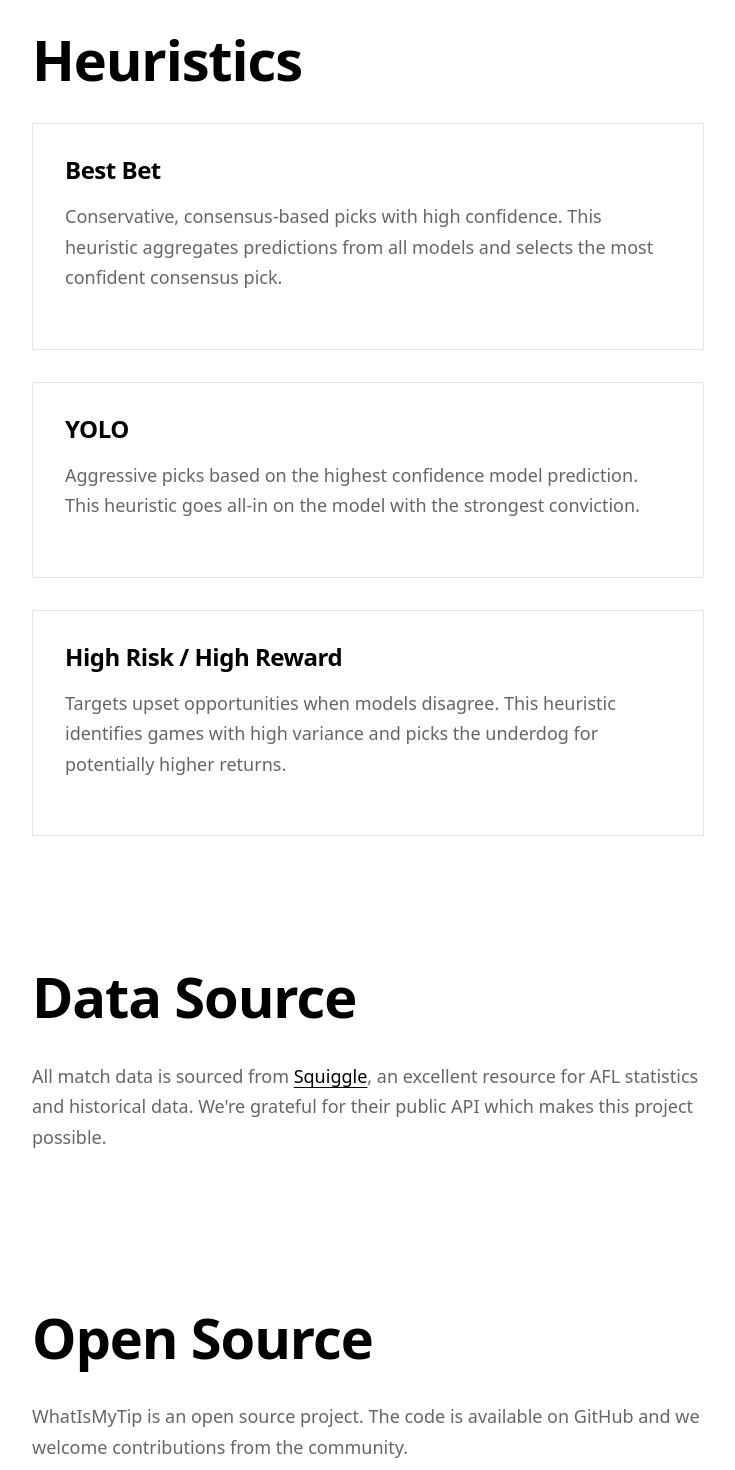
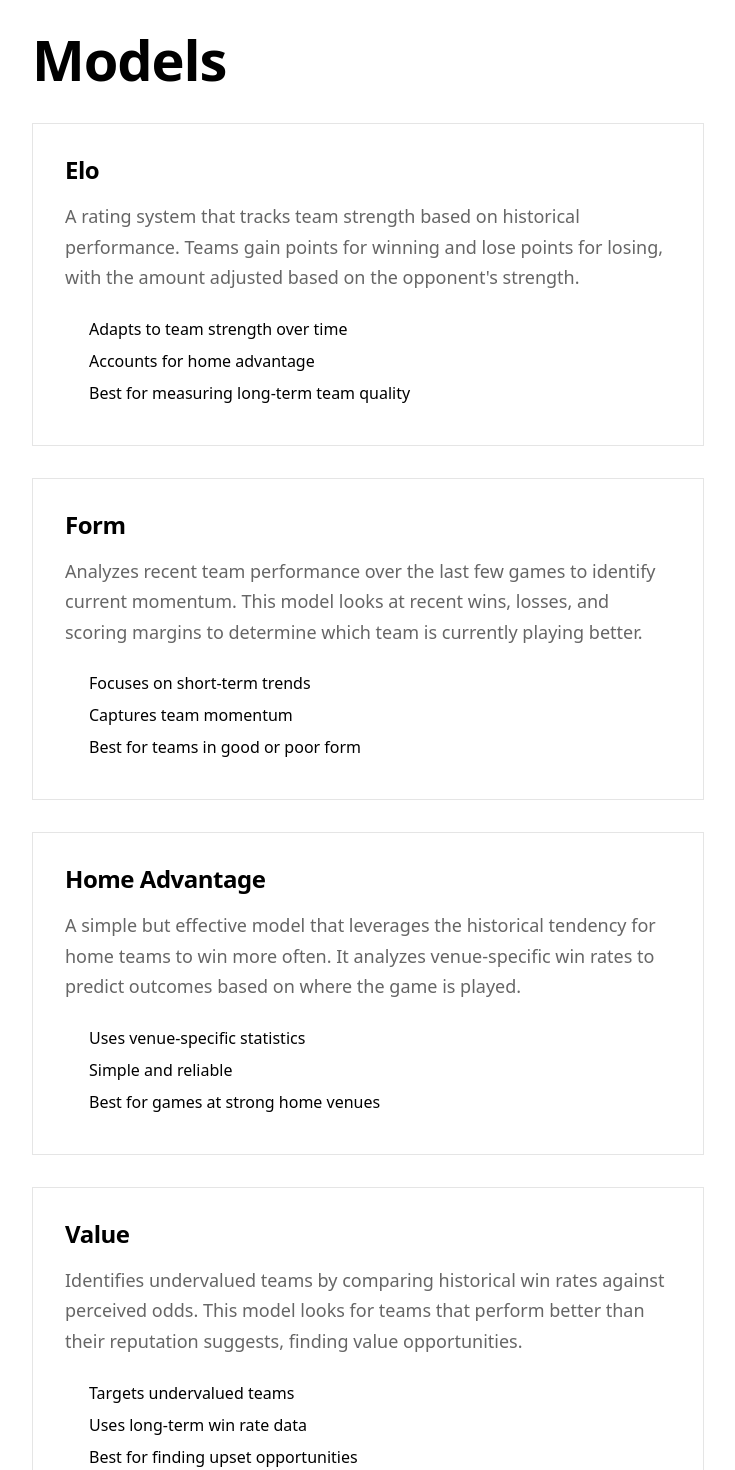
Before and after one commit to danielpaparo98/WhatIsMyTip, a Nuxt app in the folder frontend/: page /about in a window 1280 px wide. Shown: the part 900-2370 px from the top of the page, without its empty margins (272-1007 px from the left). Built offline with nearby package versions, Linux system fonts and the light colour scheme.

Commit message:
✨ Add Models section to about page

```diff
--- a/frontend/pages/about.vue
+++ b/frontend/pages/about.vue
@@ -19,6 +19,56 @@
             We use OpenRouter's gptoss-120b model to generate human-readable explanations for each tip,
             helping you understand the reasoning behind our predictions.
           </p>
+        </div>
+      </section>
+
+      <section class="section">
+        <h2>Models</h2>
+        <div class="models">
+          <div class="model-card">
+            <h3>Elo</h3>
+            <p>
+              A rating system that tracks team strength based on historical performance. Teams gain points for winning and lose points for losing, with the amount adjusted based on the opponent's strength.
+            </p>
+            <ul>
+              <li>Adapts to team strength over time</li>
+              <li>Accounts for home advantage</li>
+              <li>Best for measuring long-term team quality</li>
+            </ul>
+          </div>
+          <div class="model-card">
+            <h3>Form</h3>
+            <p>
+              Analyzes recent team performance over the last few games to identify current momentum. This model looks at recent wins, losses, and scoring margins to determine which team is currently playing better.
+            </p>
+            <ul>
+              <li>Focuses on short-term trends</li>
+              <li>Captures team momentum</li>
+              <li>Best for teams in good or poor form</li>
+            </ul>
+          </div>
+          <div class="model-card">
+            <h3>Home Advantage</h3>
+            <p>
+              A simple but effective model that leverages the historical tendency for home teams to win more often. It analyzes venue-specific win rates to predict outcomes based on where the game is played.
+            </p>
+            <ul>
+              <li>Uses venue-specific statistics</li>
+              <li>Simple and reliable</li>
+              <li>Best for games at strong home venues</li>
+            </ul>
+          </div>
+          <div class="model-card">
+            <h3>Value</h3>
+            <p>
+              Identifies undervalued teams by comparing historical win rates against perceived odds. This model looks for teams that perform better than their reputation suggests, finding value opportunities.
+            </p>
+            <ul>
+              <li>Targets undervalued teams</li>
+              <li>Uses long-term win rate data</li>
+              <li>Best for finding upset opportunities</li>
+            </ul>
+          </div>
         </div>
       </section>
 
@@ -103,6 +153,30 @@
   line-height: 1.8;
 }
 
+.models {
+  display: grid;
+  gap: 2rem;
+}
+
+.model-card {
+  border: 1px solid var(--color-border);
+  padding: 2rem;
+}
+
+.model-card h3 {
+  font-size: 1.5rem;
+  margin-bottom: 1rem;
+}
+
+.model-card ul {
+  margin-top: 1rem;
+  padding-left: 1.5rem;
+}
+
+.model-card li {
+  margin-bottom: 0.5rem;
+}
+
 .heuristics {
   display: grid;
   gap: 2rem;
```
